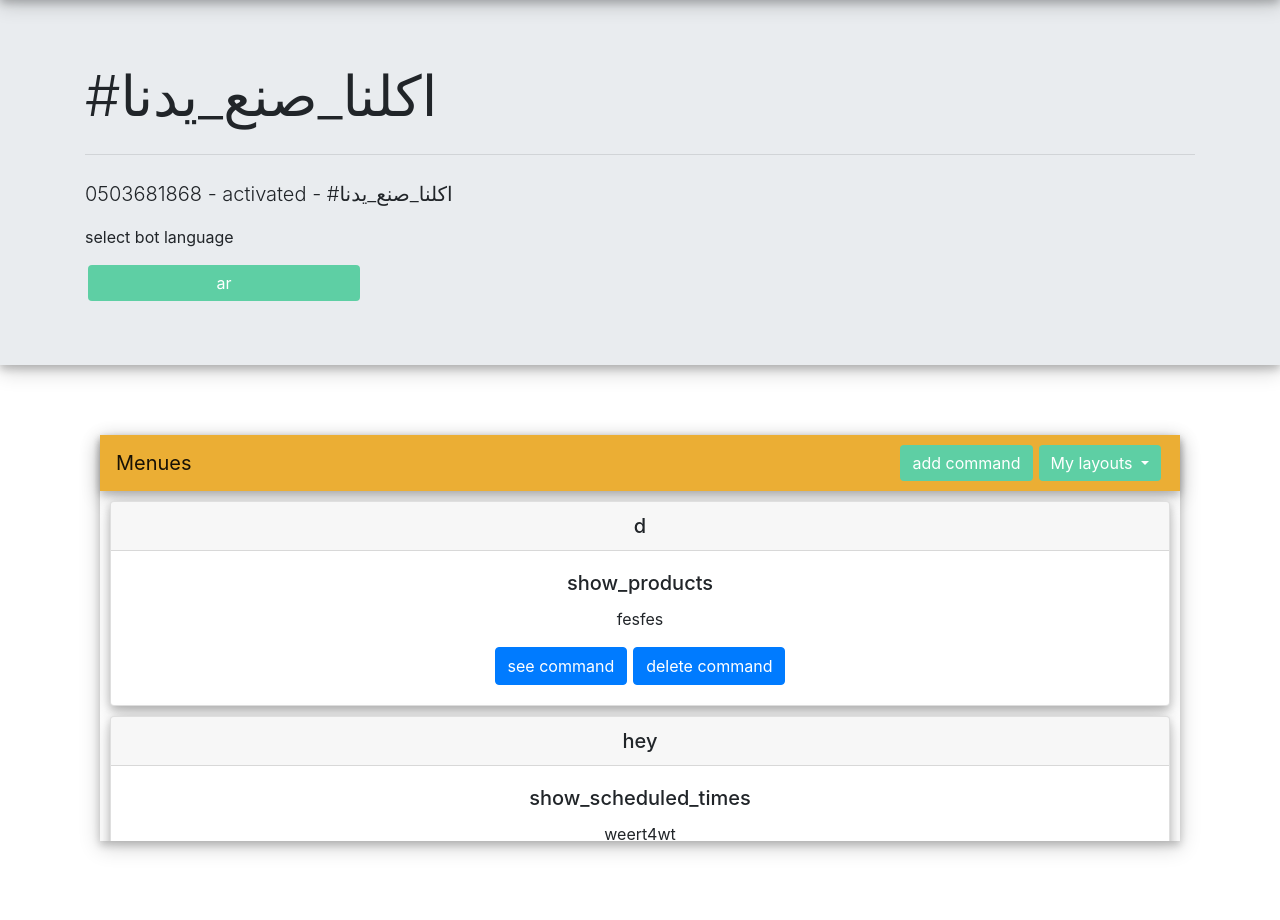
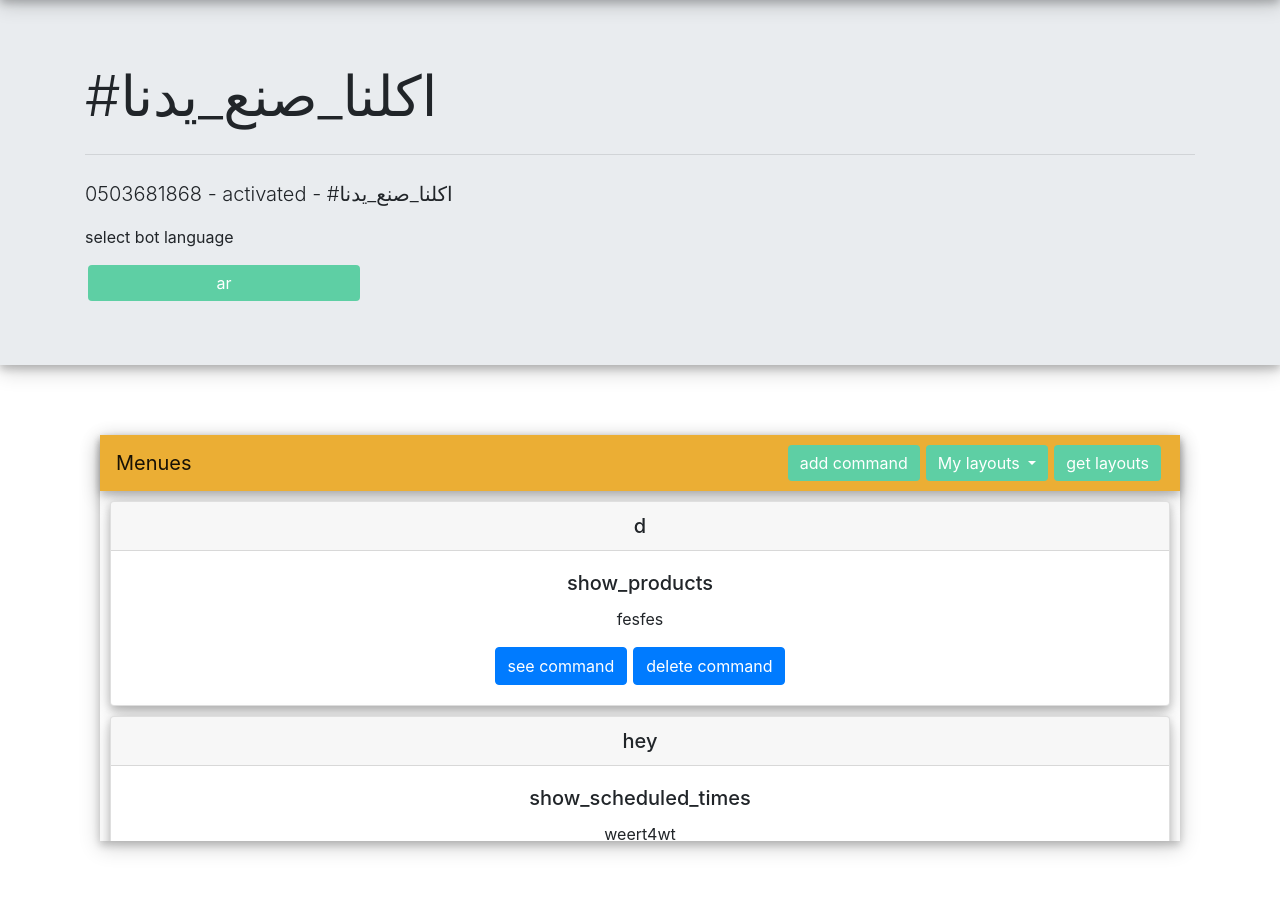
Before and after one commit to smart-programmer/python-chat-bot, a Flask app: page /bot/1 in a window 1280 px wide. Shown: the part 57-977 px from the top of the page. Run offline with Flask 2, Linux system fonts and the light colour scheme; a user stored in the database is signed in; data comes from the database, SQL or seed files in the repository; some libraries are stand-ins or nearby versions.

Commit message:
adding buy layouts button

```diff
--- a/CHATBOT/templates/test.html
+++ b/CHATBOT/templates/test.html
@@ -38,6 +38,9 @@
 
           </div>
         </div>
+        <li class="nav-item">
+          <a href="{{ url_for('layouts', bot_id=bot.id) }}"><button type="button" class="btn btn-success nav-button">get layouts</button></a>
+      </li>
         </ul>
     </nav>
     <div data-spy="scroll" data-target="#nav-card1" data-offset="0" class="scrollable-div">
```
